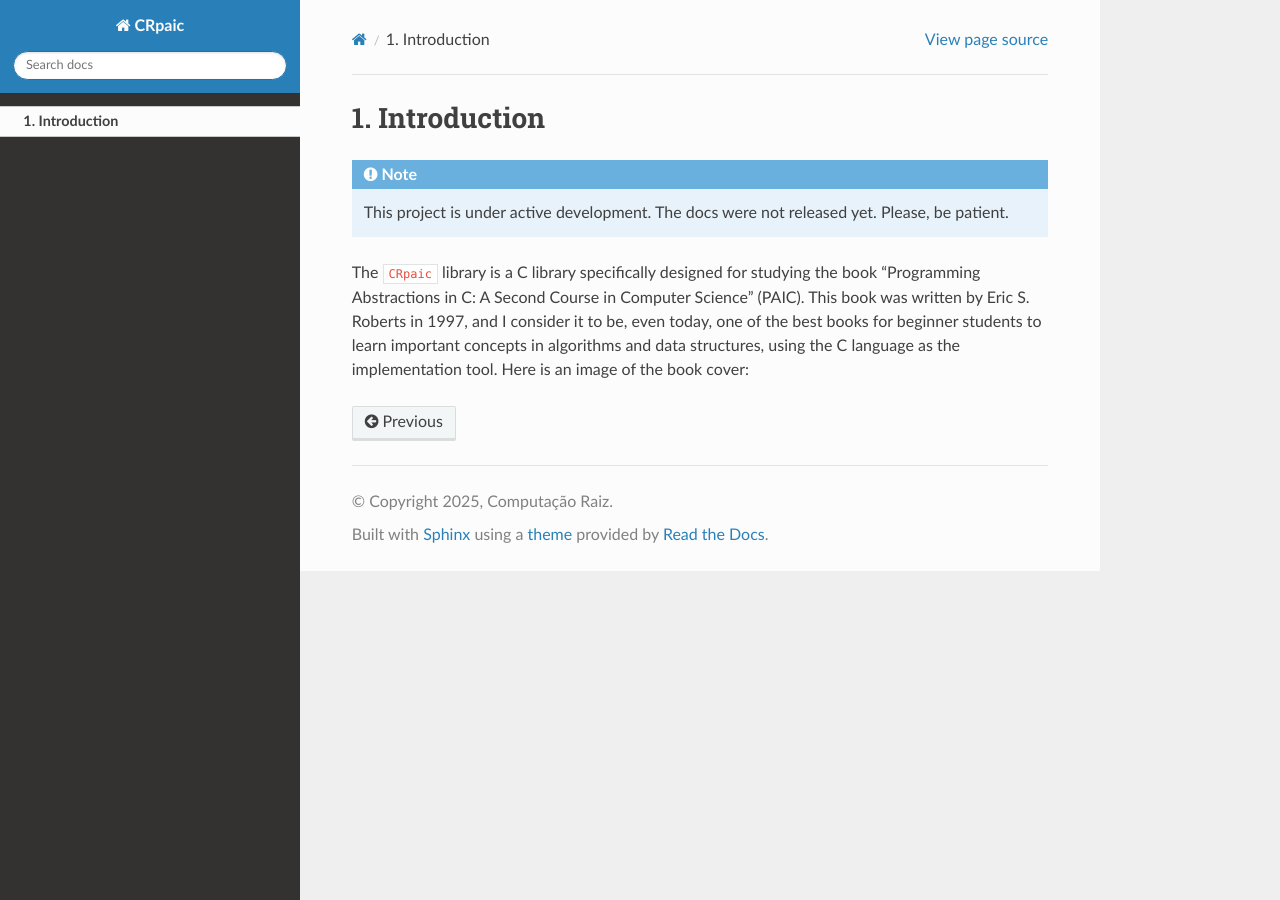
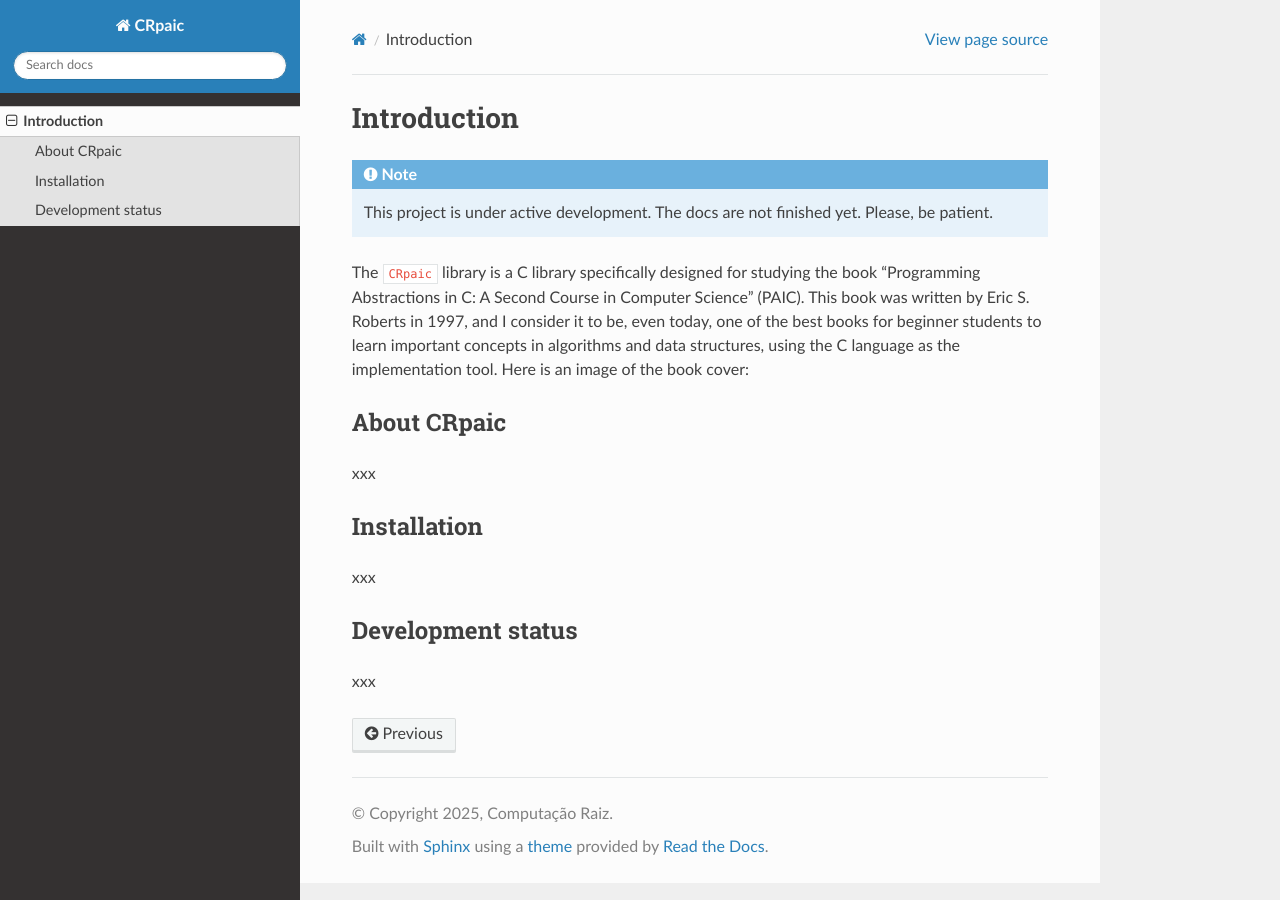
Before and after one commit to computacaoraiz/CRpaic_docs, a Sphinx documentation site: the page built from docs/source/intro.rst, in a window 1280 px wide. Built offline with Sphinx 7.4.7 and the Read the Docs theme 3.1.0, drawn with Linux system fonts in a browser that asks for light colours.

Commit message:
Organização de capítulos

```diff
--- a/docs/source/intro.rst
+++ b/docs/source/intro.rst
@@ -1,10 +1,10 @@
-***************
-1. Introduction
-***************
+************
+Introduction
+************
 
 .. note::
 
-   This project is under active development. The docs were not released yet.
+   This project is under active development. The docs are not finished yet.
    Please, be patient.
 
 The :code:`CRpaic` library is a C library specifically designed for studying the
@@ -13,3 +13,21 @@ book "Programming Abstractions in C: A Second Course in Computer Science"
 be, even today, one of the best books for beginner students to learn important
 concepts in algorithms and data structures, using the C language as the
 implementation tool. Here is an image of the book cover:
+
+============
+About CRpaic
+============
+
+xxx
+
+============
+Installation
+============
+
+xxx
+
+==================
+Development status
+==================
+
+xxx
```
